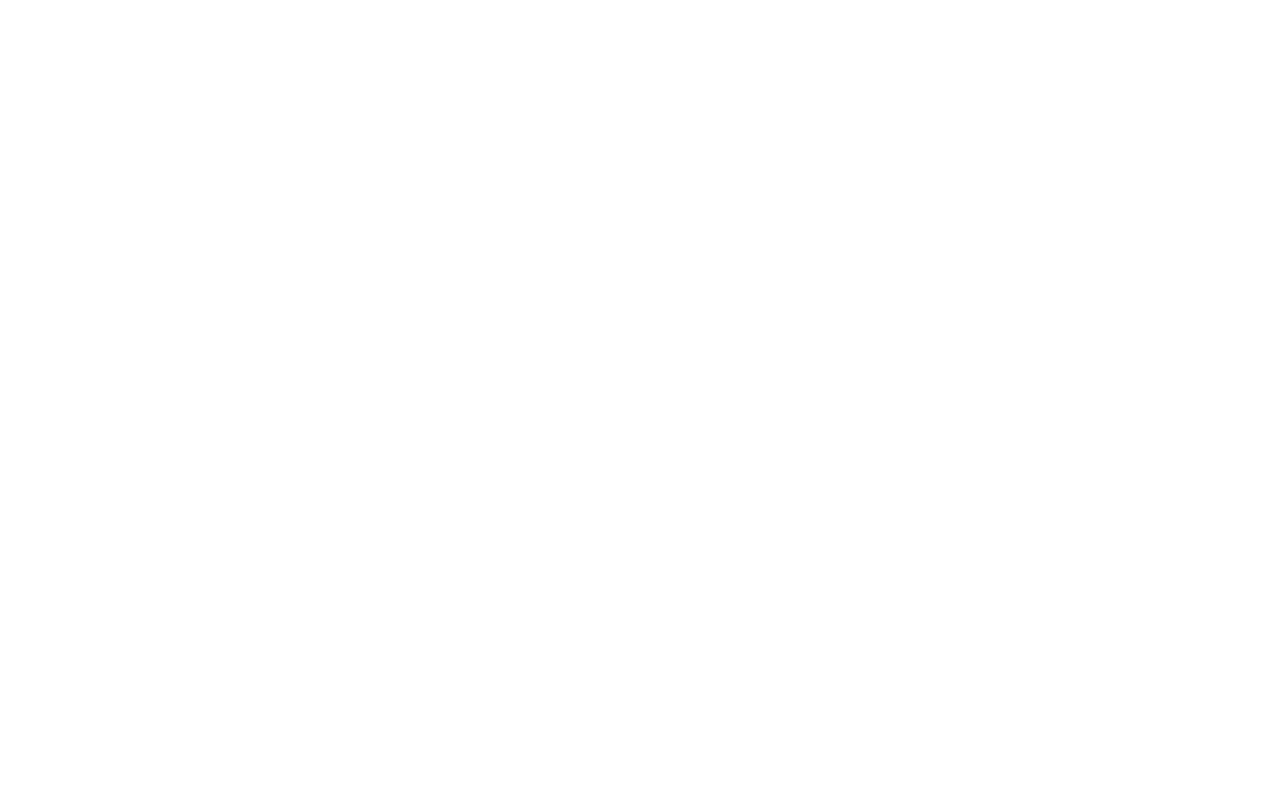
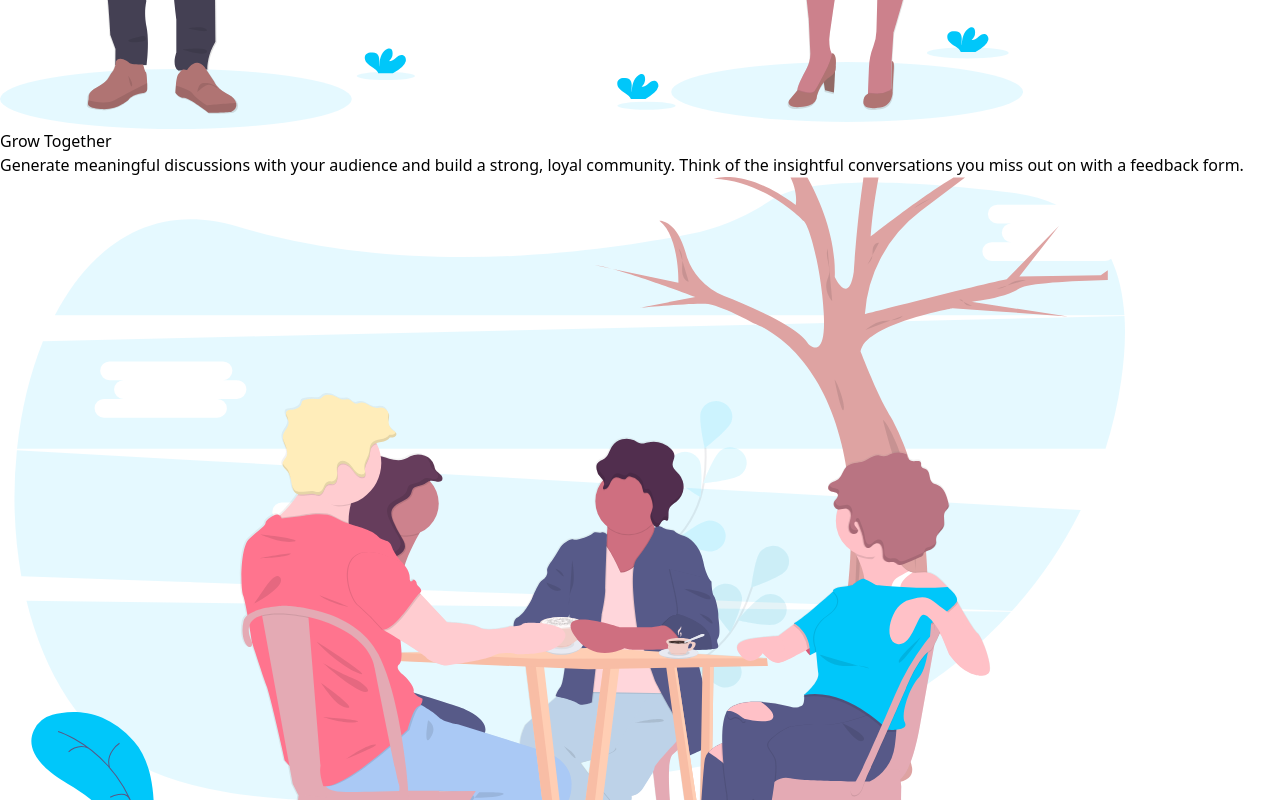
Before and after one commit to skyv26/huddle-landing-page-block, a React (Vite) app: page / in a window 1280 px wide. Shown: the part 1520-2320 px from the top of the page. Before the commit the page ends 859 px from the top, so only its background shows below. Built offline with nearby package versions, Linux system fonts and the light colour scheme.

Commit message:
Render the `context` data

```diff
--- a/src/components/FeatureSection.jsx
+++ b/src/components/FeatureSection.jsx
@@ -5,10 +5,22 @@ import SubscriptionButton from "./SubscriptionButton";
 
 const FeatureSection = () => {
     const { state } = useContext(Store);
-    console.log(state);
     return (
         <section>
             <ul>
+                { state.map((each, index) => (
+                    <li key={index}>
+                        <article>
+                            <figure>
+                                <img src={each.image} />
+                            </figure>
+                            <div>
+                                <h2>{ each.title }</h2>
+                                <p>{ each.description }</p>
+                            </div>
+                        </article>
+                    </li>
+                )) }
                 <li>
                     <h2>Ready To Build Your Community?</h2>
                     <SubscriptionButton>Get Started For Free</SubscriptionButton>
```
